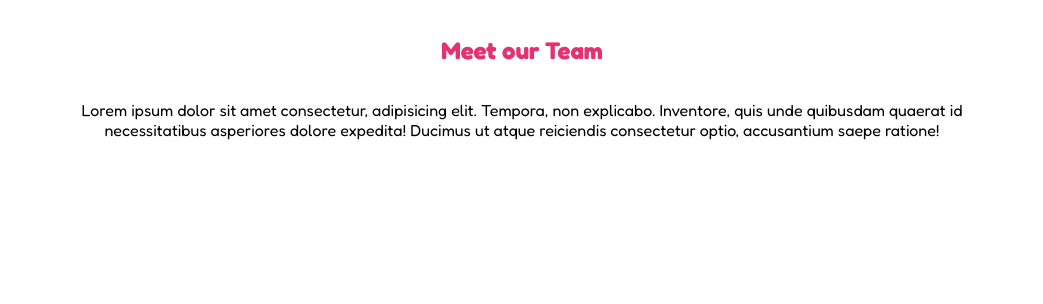
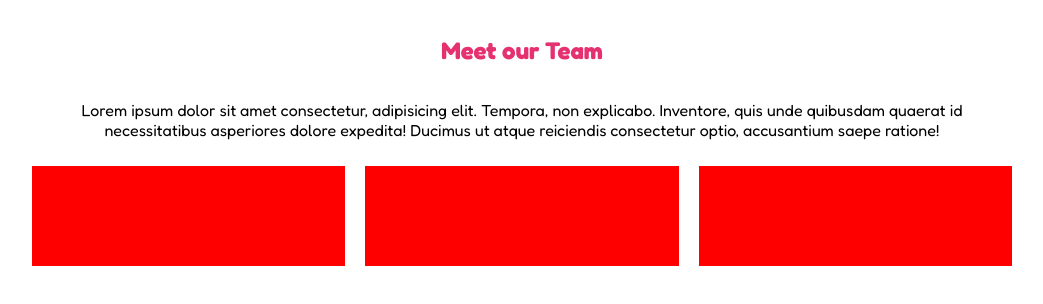
Before and after one commit to l3onWD/bonus-flex-cards, a plain HTML site: page index.html in a window 1280 px wide. Shown: the whole page, without its empty margins (118-1161 px from the left). Drawn offline with Linux system fonts and the light colour scheme.

Commit message:
added flex layout

```diff
--- a/css/style.css
+++ b/css/style.css
@@ -2,6 +2,7 @@
 :root {
     --color-pink: #E53170;
     --color-blue: #6a95ab;
+    --flex-layout-gap: 10px;
 }
 
 /* Reset */
@@ -43,6 +44,17 @@ header {
 }
 
 /* Layout */
+.row {
+    display: flex;
+    margin-left: calc(var(--flex-layout-gap) * -1);
+    margin-right: calc(var(--flex-layout-gap) * -1);
+}
+
+.col {
+    flex-basis: calc(100% / 3);
+    padding: var(--flex-layout-gap);
+    margin-bottom: var(--flex-layout-gap);
+}
 
 
 /*========================================*/
--- a/index.html
+++ b/index.html
@@ -39,8 +39,18 @@
                     </p>
 
                     <!-- Cards Container -->
-                    <div>
-
+                    <div class="team-members">
+                        <div class="row">
+                            <div class="col">
+                                <div style="height: 100px; background-color: red;"></div>
+                            </div>
+                            <div class="col">
+                                <div style="height: 100px; background-color: red;"></div>
+                            </div>
+                            <div class="col">
+                                <div style="height: 100px; background-color: red;"></div>
+                            </div>
+                        </div>
                     </div>
 
                 </section>
```
